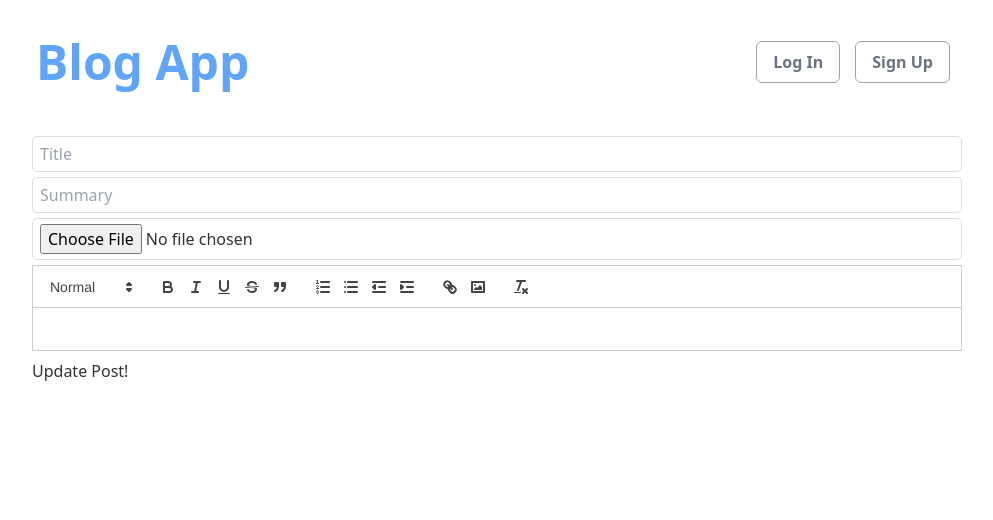
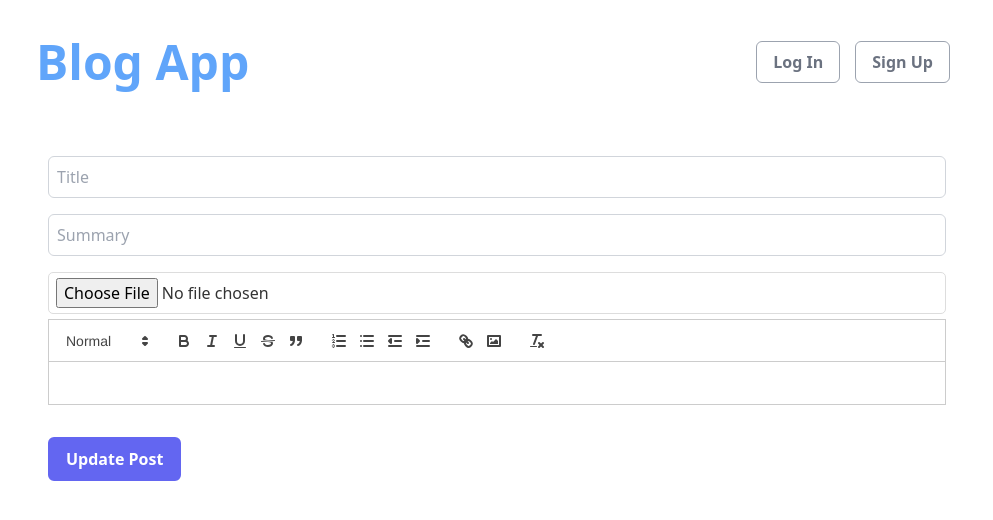
Before and after one commit to edm1001/mern-blog, a React (Create React App) app in the folder client/: page /edit/1 in a window 1280 px wide. Shown: the top 520 px of the page, without its empty margins (143-1136 px from the left). Built offline with nearby package versions, Linux system fonts and the light colour scheme; no server answers.

Commit message:
style edit post form

```diff
--- a/client/src/pages/EditPost.jsx
+++ b/client/src/pages/EditPost.jsx
@@ -46,24 +46,32 @@ function EditPost() {
   }
 
   return (
-    <form onSubmit={updatePost}>
+    <form onSubmit={updatePost} className=" mx-auto mt-8 p-4 bg-white rounded-lg">
       <input
         type="title"
-        placeholder={"Title"}
+        placeholder="Title"
         value={title}
         onChange={(ev) => setTitle(ev.target.value)}
+        className="block w-full mt-1 p-2 border border-gray-300 rounded-md focus:outline-none focus:border-indigo-500"
       />
       <input
         type="summary"
-        placeholder={"Summary"}
+        placeholder="Summary"
         value={summary}
         onChange={(ev) => setSummary(ev.target.value)}
+        className="block w-full mt-4 p-2 border border-gray-300 rounded-md focus:outline-none focus:border-indigo-500"
       />
-      <input type="file" onChange={(ev) => setFiles(ev.target.files)} />
-      <Editor value={content} onChange={setContent} />
-      <button style={{ marginTop: "8px" }}>Update Post!</button>
+      <input type="file" onChange={(ev) => setFiles(ev.target.files)} className="mt-4" />
+      <Editor value={content} onChange={setContent} className="mt-4" />
+      <button
+        type="submit"
+        className="mt-8 bg-indigo-500 text-white font-semibold py-2 px-4 rounded-md border-2 border-indigo-500 hover:bg-white hover:text-indigo-500 "
+      >
+        Update Post
+      </button>
     </form>
   );
+
 }
 
 export default EditPost;
--- a/client/src/pages/PostPage.jsx
+++ b/client/src/pages/PostPage.jsx
@@ -20,7 +20,7 @@ function PostPage() {
 
   return (
     <div className="post-page flex flex-col justify-center items-center">
-      <h1 className="text-center">{postInfo.title}</h1>
+      <h1 className="text-2xl font-bold text-center">{postInfo.title}</h1>
       <time className="mb-4">
         {formatISO9075(new Date(postInfo.createdAt))}
       </time>
@@ -32,7 +32,7 @@ function PostPage() {
         className="content text-center"
         dangerouslySetInnerHTML={{ __html: postInfo.content }}
       ></div>
-      <div className="mb-4">by @{postInfo.author.username}</div>
+      <h4 className="text-2xs mb-4 font-bold">Author: {postInfo.author.username}</h4>
 
       {/* Edit and Delete buttons side by side */}
       <div className="flex space-x-4 mb-4">
```
